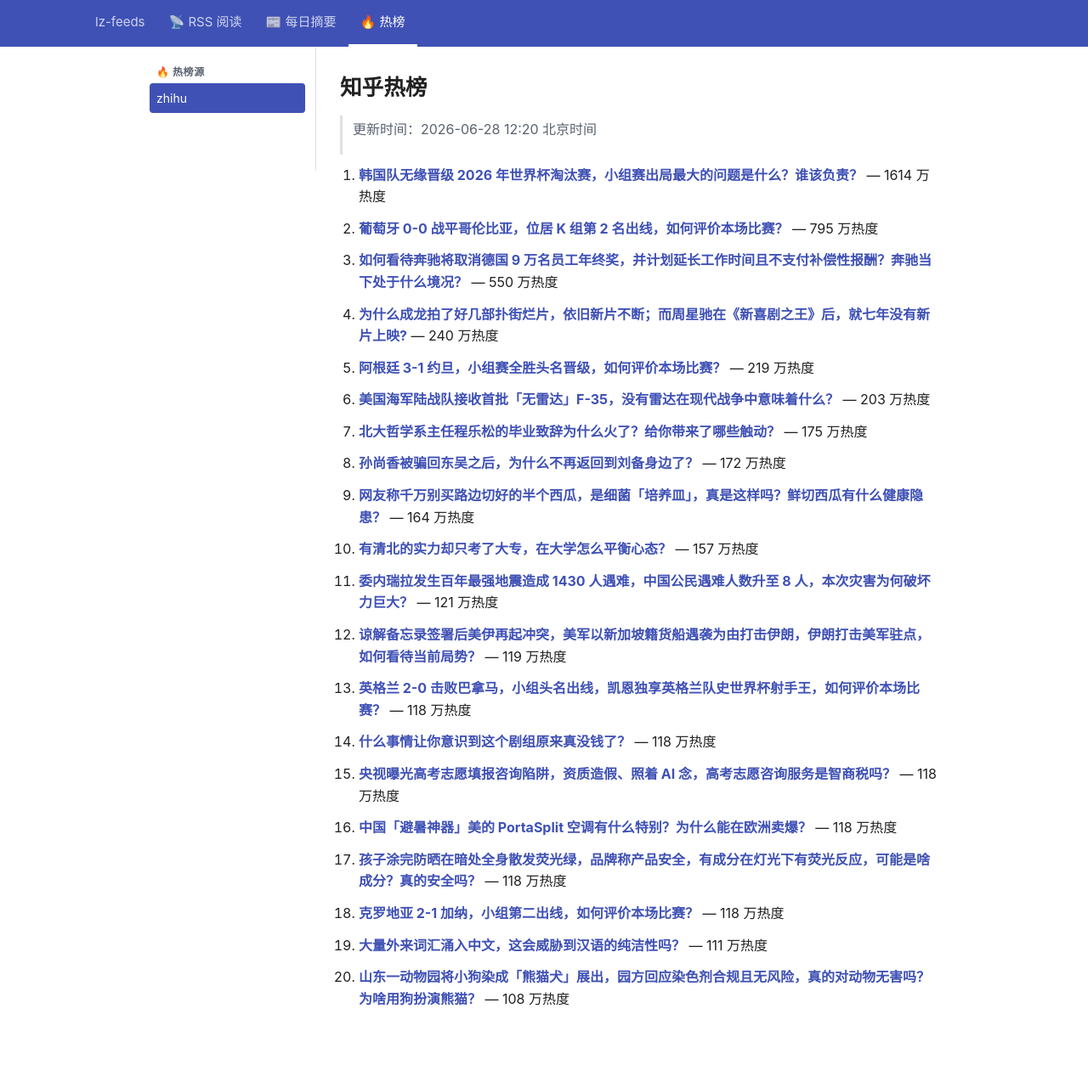
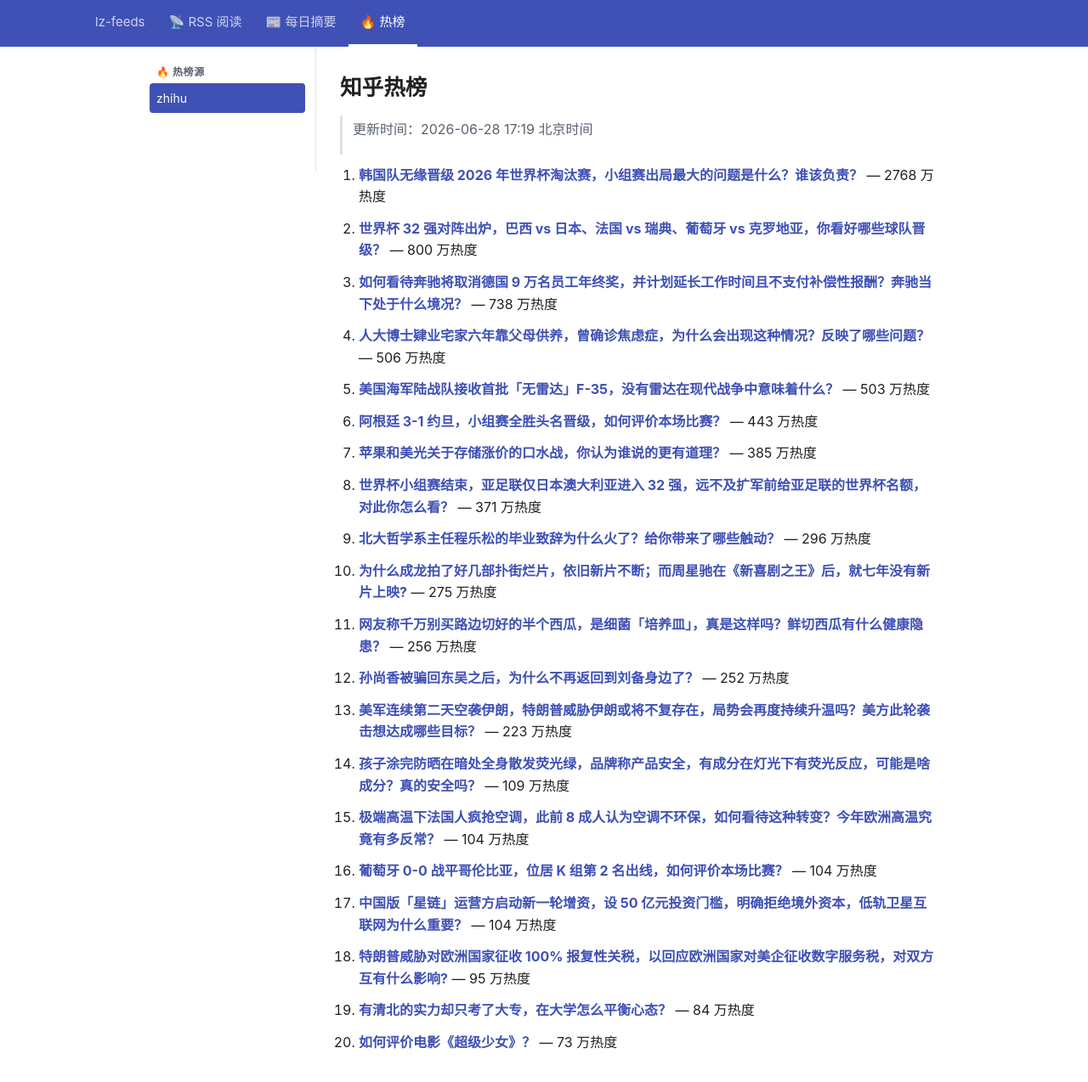
Before and after one commit to lizhang0101/lz-feeds, a Jekyll site: the page built from _hotlist/zhihu.md, in a window 1280 px wide and 1305 px high. Shown: the top 1274 px of the window at 85% size. Built offline with Jekyll 4.4.1, drawn with Linux system fonts in a browser that asks for light colours.

Commit message:
hotlist: 2026-06-28T09:19Z

```diff
--- a/_hotlist/zhihu.md
+++ b/_hotlist/zhihu.md
@@ -1,48 +1,48 @@
 ---
-updated: 2026-06-28 12:20 北京时间
+updated: 2026-06-28 17:19 北京时间
 count: 20
 ---
 
 # 知乎热榜
 
-> 更新时间：2026-06-28 12:20 北京时间
+> 更新时间：2026-06-28 17:19 北京时间
 
-1. **[韩国队无缘晋级 2026 年世界杯淘汰赛，小组赛出局最大的问题是什么？谁该负责？](https://www.zhihu.com/question/2054498128321929989)** — 1614 万热度
+1. **[韩国队无缘晋级 2026 年世界杯淘汰赛，小组赛出局最大的问题是什么？谁该负责？](https://www.zhihu.com/question/2054498128321929989)** — 2768 万热度
 
-2. **[葡萄牙 0-0 战平哥伦比亚，位居 K 组第 2 名出线，如何评价本场比赛？](https://www.zhihu.com/question/2054242585875412186)** — 795 万热度
+2. **[世界杯 32 强对阵出炉，巴西 vs 日本、法国 vs 瑞典、葡萄牙 vs 克罗地亚，你看好哪些球队晋级？](https://www.zhihu.com/question/2054536470178653026)** — 800 万热度
 
-3. **[如何看待奔驰将取消德国 9 万名员工年终奖，并计划延长工作时间且不支付补偿性报酬？奔驰当下处于什么境况？](https://www.zhihu.com/question/2054316615341007572)** — 550 万热度
+3. **[如何看待奔驰将取消德国 9 万名员工年终奖，并计划延长工作时间且不支付补偿性报酬？奔驰当下处于什么境况？](https://www.zhihu.com/question/2054316615341007572)** — 738 万热度
 
-4. **[为什么成龙拍了好几部扑街烂片，依旧新片不断；而周星驰在《新喜剧之王》后，就七年没有新片上映?](https://www.zhihu.com/question/2053095286239760746)** — 240 万热度
+4. **[人大博士肄业宅家六年靠父母供养，曾确诊焦虑症，为什么会出现这种情况？反映了哪些问题？](https://www.zhihu.com/question/2054263250850669356)** — 506 万热度
 
-5. **[阿根廷 3-1 约旦，小组赛全胜头名晋级，如何评价本场比赛？](https://www.zhihu.com/question/2054243110960324628)** — 219 万热度
+5. **[美国海军陆战队接收首批「无雷达」F-35，没有雷达在现代战争中意味着什么？](https://www.zhihu.com/question/2053970381673861771)** — 503 万热度
 
-6. **[美国海军陆战队接收首批「无雷达」F-35，没有雷达在现代战争中意味着什么？](https://www.zhihu.com/question/2053970381673861771)** — 203 万热度
+6. **[阿根廷 3-1 约旦，小组赛全胜头名晋级，如何评价本场比赛？](https://www.zhihu.com/question/2054243110960324628)** — 443 万热度
 
-7. **[北大哲学系主任程乐松的毕业致辞为什么火了？给你带来了哪些触动？](https://www.zhihu.com/question/2054203043105567686)** — 175 万热度
+7. **[苹果和美光关于存储涨价的口水战，你认为谁说的更有道理？](https://www.zhihu.com/question/2053876477876347476)** — 385 万热度
 
-8. **[孙尚香被骗回东吴之后，为什么不再返回到刘备身边了？](https://www.zhihu.com/question/508550781)** — 172 万热度
+8. **[世界杯小组赛结束，亚足联仅日本澳大利亚进入 32 强，远不及扩军前给亚足联的世界杯名额，对此你怎么看？](https://www.zhihu.com/question/2054540391236335233)** — 371 万热度
 
-9. **[网友称千万别买路边切好的半个西瓜，是细菌「培养皿」，真是这样吗？鲜切西瓜有什么健康隐患？](https://www.zhihu.com/question/2053831515008496055)** — 164 万热度
+9. **[北大哲学系主任程乐松的毕业致辞为什么火了？给你带来了哪些触动？](https://www.zhihu.com/question/2054203043105567686)** — 296 万热度
 
-10. **[有清北的实力却只考了大专，在大学怎么平衡心态？](https://www.zhihu.com/question/14594933986)** — 157 万热度
+10. **[为什么成龙拍了好几部扑街烂片，依旧新片不断；而周星驰在《新喜剧之王》后，就七年没有新片上映?](https://www.zhihu.com/question/2053095286239760746)** — 275 万热度
 
-11. **[委内瑞拉发生百年最强地震造成 1430 人遇难，中国公民遇难人数升至 8 人，本次灾害为何破坏力巨大？](https://www.zhihu.com/question/2053778417024340082)** — 121 万热度
+11. **[网友称千万别买路边切好的半个西瓜，是细菌「培养皿」，真是这样吗？鲜切西瓜有什么健康隐患？](https://www.zhihu.com/question/2053831515008496055)** — 256 万热度
 
-12. **[谅解备忘录签署后美伊再起冲突，美军以新加坡籍货船遇袭为由打击伊朗，伊朗打击美军驻点，如何看待当前局势？](https://www.zhihu.com/question/2054137162698957150)** — 119 万热度
+12. **[孙尚香被骗回东吴之后，为什么不再返回到刘备身边了？](https://www.zhihu.com/question/508550781)** — 252 万热度
 
-13. **[英格兰 2-0 击败巴拿马，小组头名出线，凯恩独享英格兰队史世界杯射手王，如何评价本场比赛？](https://www.zhihu.com/question/2054242044856328322)** — 118 万热度
+13. **[美军连续第二天空袭伊朗，特朗普威胁伊朗或将不复存在，局势会再度持续升温吗？美方此轮袭击想达成哪些目标？](https://www.zhihu.com/question/2054471851032539301)** — 223 万热度
 
-14. **[什么事情让你意识到这个剧组原来真没钱了？](https://www.zhihu.com/question/300940530)** — 118 万热度
+14. **[孩子涂完防晒在暗处全身散发荧光绿，品牌称产品安全，有成分在灯光下有荧光反应，可能是啥成分？真的安全吗？](https://www.zhihu.com/question/2052411705146267584)** — 109 万热度
 
-15. **[央视曝光高考志愿填报咨询陷阱，资质造假、照着 AI 念，高考志愿咨询服务是智商税吗？](https://www.zhihu.com/question/2053468017514602830)** — 118 万热度
+15. **[极端高温下法国人疯抢空调，此前 8 成人认为空调不环保，如何看待这种转变？今年欧洲高温究竟有多反常？](https://www.zhihu.com/question/2054168303250007375)** — 104 万热度
 
-16. **[中国「避暑神器」美的 PortaSplit 空调有什么特别？为什么能在欧洲卖爆？](https://www.zhihu.com/question/2053913023874430201)** — 118 万热度
+16. **[葡萄牙 0-0 战平哥伦比亚，位居 K 组第 2 名出线，如何评价本场比赛？](https://www.zhihu.com/question/2054242585875412186)** — 104 万热度
 
-17. **[孩子涂完防晒在暗处全身散发荧光绿，品牌称产品安全，有成分在灯光下有荧光反应，可能是啥成分？真的安全吗？](https://www.zhihu.com/question/2052411705146267584)** — 118 万热度
+17. **[中国版「星链」运营方启动新一轮增资，设 50 亿元投资门槛，明确拒绝境外资本，低轨卫星互联网为什么重要？](https://www.zhihu.com/question/2053410817152902707)** — 104 万热度
 
-18. **[克罗地亚 2-1 加纳，小组第二出线，如何评价本场比赛？](https://www.zhihu.com/question/2054242306442490679)** — 118 万热度
+18. **[特朗普威胁对欧洲国家征收 100% 报复性关税，以回应欧洲国家对美企征收数字服务税，对双方互有什么影响?](https://www.zhihu.com/question/2054137186371609939)** — 95 万热度
 
-19. **[大量外来词汇涌入中文，这会威胁到汉语的纯洁性吗？](https://www.zhihu.com/question/2046194083283182692)** — 111 万热度
+19. **[有清北的实力却只考了大专，在大学怎么平衡心态？](https://www.zhihu.com/question/14594933986)** — 84 万热度
 
-20. **[山东一动物园将小狗染成「熊猫犬」展出，园方回应染色剂合规且无风险，真的对动物无害吗？为啥用狗扮演熊猫？](https://www.zhihu.com/question/2053123761063436729)** — 108 万热度
+20. **[如何评价电影《超级少女》？](https://www.zhihu.com/question/2053629688183108341)** — 73 万热度
```
